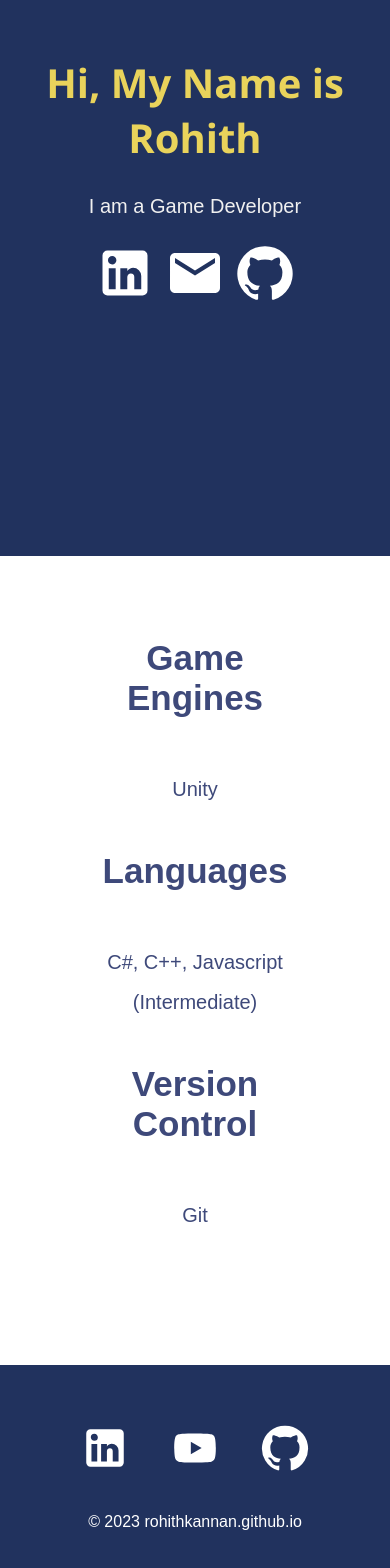
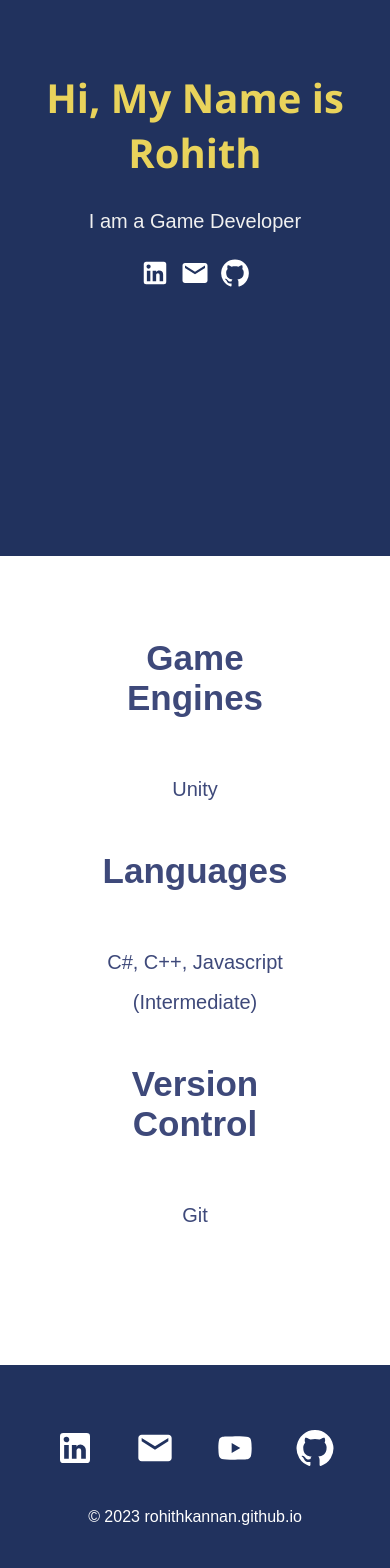
Before and after one commit to RohithKKannan/Personal-Portfolio, a React (Vite) app: page / in a window 390 px wide. Shown: the part 288-1856 px from the top of the page. Built offline with nearby package versions, Linux system fonts and the light colour scheme.

Commit message:
Changed css to update text on smaller size

```diff
--- a/src/components/Footer.jsx
+++ b/src/components/Footer.jsx
@@ -1,6 +1,7 @@
 import React from 'react'
 import LinkedInIcon from '@mui/icons-material/LinkedIn'
 import YoutubeIcon from '@mui/icons-material/Youtube'
+import EmailIcon from '@mui/icons-material/Email'
 import GithubIcon from '@mui/icons-material/GitHub'
 import "../styles/Footer.css"
 
@@ -9,6 +10,7 @@ function Footer() {
         <div className='footer'>
             <div className='socialMedia'>
                 <LinkedInIcon />
+                <EmailIcon />
                 <YoutubeIcon />
                 <GithubIcon />
             </div>
--- a/src/styles/Footer.css
+++ b/src/styles/Footer.css
@@ -14,7 +14,7 @@
 .socialMedia svg {
     color: white;
     margin: 20px;
-    font-size: 70px;
+    font-size: 40px;
     cursor: pointer;
 }
 
@@ -24,6 +24,6 @@
 
 @media only screen and (max-width: 600px) {
     .footer svg {
-        font-size: 50px;
+        font-size: 40px;
     }
 }
--- a/src/styles/Home.css
+++ b/src/styles/Home.css
@@ -25,12 +25,11 @@
 }
 
 .about .prompt {
-    width: 40%;
     font-size: 30px;
 }
 
 .prompt svg {
-    font-size: 60px;
+    font-size: 50px;
     margin: 5px;
     color: white;
 }
@@ -58,7 +57,7 @@
     font-size: 20px;
 }
 
-@media only screen and (max-width: 900px) {
+@media only screen and (max-width: 600px) {
     .about h2 {
         font-size: 40px;
     }
@@ -80,4 +79,10 @@
     .skills h2 {
         font-size: 30px;
     }
+
+    .prompt svg {
+        font-size: 30px;
+        margin: 5px;
+        color: white;
+    }
 }
```
